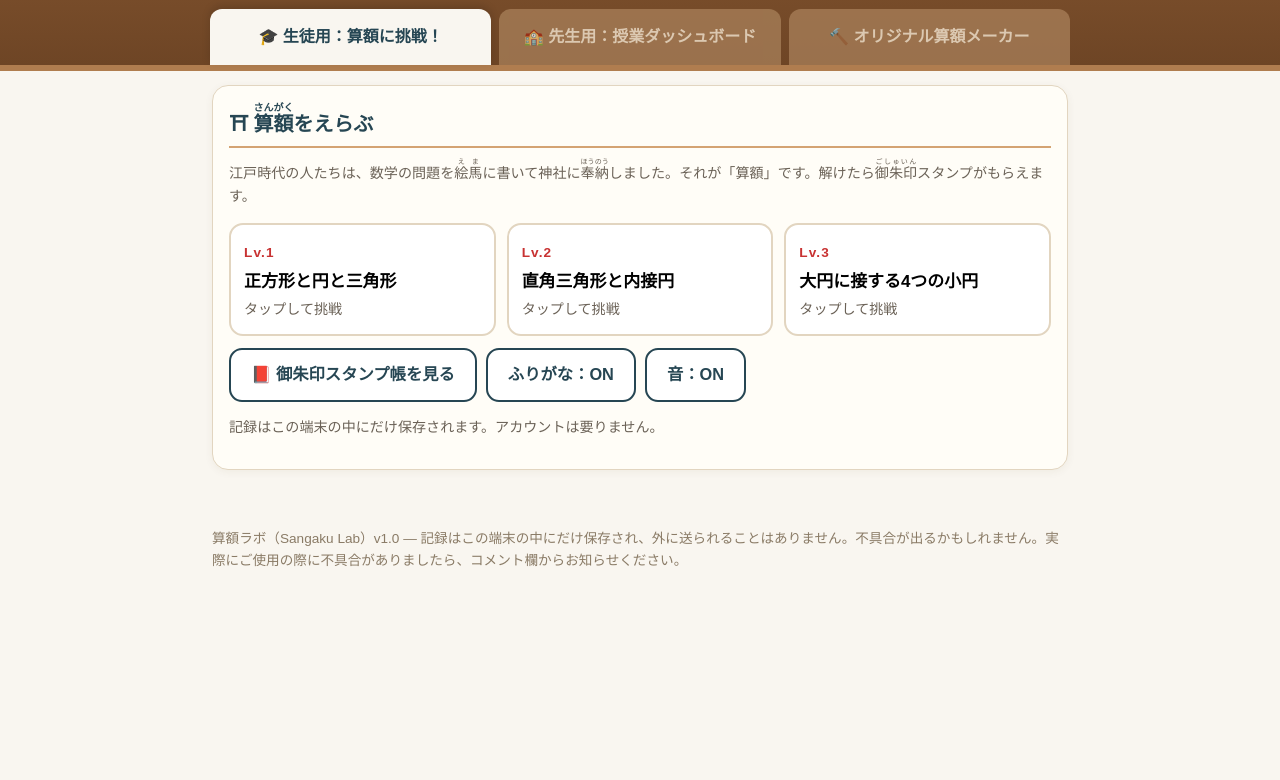
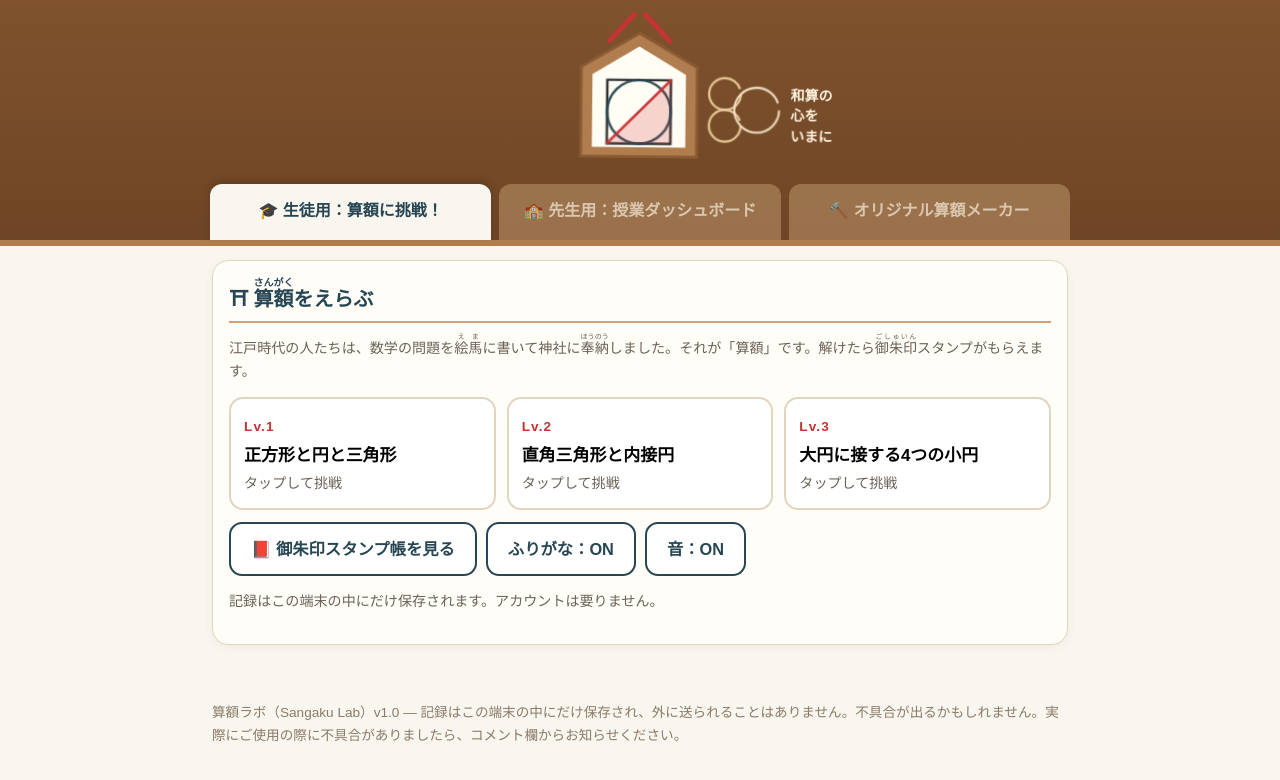
Before and after one commit to jkj7vv2nd7-lang/sangaku-lab, a plain HTML site: page index.html in a window 1280 px wide. Shown: the part 134-914 px from the top of the page. Before the commit the page ends 800 px from the top, so only its background shows below. Drawn offline with Linux system fonts and the light colour scheme.

Commit message:
タイトル部に算額の絵馬アニメーションを追加

```diff
--- a/index.html
+++ b/index.html
@@ -107,6 +107,16 @@ table.monitor th{background:#F3EAD8;}
 /* ===== メーカー ===== */
 .palette{display:flex; gap:8px; flex-wrap:wrap;}
 .palette button{min-height:50px; padding:8px 14px; border-radius:12px; border:2px solid var(--wood-d); background:#FBF3E3; font-weight:800;}
+.ema-art{display:block; width:min(430px,94vw); height:auto; margin:0 auto 10px;
+  transform-origin:50% -4%; animation:emaSway 7.5s ease-in-out infinite;}
+@keyframes emaSway{0%,100%{transform:rotate(-1.1deg)} 50%{transform:rotate(1.1deg)}}
+.ema-art .dr{stroke-dasharray:1; stroke-dashoffset:1; animation:emaDraw 11s ease-in-out infinite;}
+.ema-art .d2{animation-delay:.7s} .ema-art .d3{animation-delay:1.4s} .ema-art .d4{animation-delay:2.1s} .ema-art .d5{animation-delay:2.6s}
+@keyframes emaDraw{0%{stroke-dashoffset:1; opacity:1} 26%{stroke-dashoffset:0; opacity:1}
+  84%{stroke-dashoffset:0; opacity:1} 93%{stroke-dashoffset:0; opacity:0} 100%{stroke-dashoffset:1; opacity:0}}
+.ema-art .fl{opacity:0; animation:emaFill 11s ease-in-out infinite;}
+@keyframes emaFill{0%,30%{opacity:0} 42%{opacity:1} 84%{opacity:1} 93%,100%{opacity:0}}
+@media (prefers-reduced-motion: reduce){ .ema-art, .ema-art .dr, .ema-art .fl{animation:none;} .ema-art .dr{stroke-dashoffset:0;} .ema-art .fl{opacity:1;} }
 footer{max-width:880px; margin:0 auto; padding:0 12px 26px; color:#8A7B66; font-size:.85rem;}
 /* ===== 印刷シート ===== */
 #sheet{display:none;}
@@ -131,6 +141,24 @@ footer{max-width:880px; margin:0 auto; padding:0 12px 26px; color:#8A7B66; font-
   <div class="rope"></div>
   <h1>算額ラボ<span class="seal">算額</span></h1>
   <p class="sub">Sangaku Lab 〜<ruby>和算<rt>わさん</rt></ruby>でひらめく<ruby>探究<rt>たんきゅう</rt></ruby>ノート〜</p>
+  <svg class="ema-art" viewBox="0 0 460 176" role="img" aria-label="算額の絵馬のイラスト（アニメーション）">
+    <path d="M236 6 L262 34" stroke="#C83232" stroke-width="5" fill="none" stroke-linecap="round"/>
+    <path d="M224 6 L198 34" stroke="#C83232" stroke-width="5" fill="none" stroke-linecap="round"/>
+    <path d="M230 26 L292 62 L292 158 L168 158 L168 62 Z" fill="#B07D4F" stroke="#8A5A33" stroke-width="3"/>
+    <path d="M230 40 L280 70 L280 148 L180 148 L180 70 Z" fill="#FFFDF4"/>
+    <g fill="none" stroke-linecap="round">
+      <rect class="dr d2" x="196" y="76" width="68" height="68" pathLength="1" stroke="#2B2B2B" stroke-width="2.6"/>
+      <circle class="dr d3" cx="230" cy="110" r="34" pathLength="1" stroke="#264653" stroke-width="2.6"/>
+      <path class="dr d4" d="M196 144 L264 76" pathLength="1" stroke="#C83232" stroke-width="2.8"/>
+    </g>
+    <polygon class="fl" points="196,144 264,144 264,76" fill="rgba(200,50,50,.20)"/>
+    <circle class="dr d5" cx="322" cy="90" r="17" pathLength="1" fill="none" stroke="#E8C896" stroke-width="2.4"/>
+    <circle class="dr d5" cx="322" cy="124" r="17" pathLength="1" fill="none" stroke="#E8C896" stroke-width="2.4"/>
+    <circle class="dr d5" cx="356" cy="107" r="24" pathLength="1" fill="none" stroke="#F3E2C7" stroke-width="2.2" stroke-dasharray="1"/>
+    <text x="392" y="96" font-size="15" fill="#FFF3DF" font-family="Hiragino Mincho ProN,serif" font-weight="700">和算の</text>
+    <text x="392" y="118" font-size="15" fill="#FFF3DF" font-family="Hiragino Mincho ProN,serif" font-weight="700">心を</text>
+    <text x="392" y="140" font-size="15" fill="#FFF3DF" font-family="Hiragino Mincho ProN,serif" font-weight="700">いまに</text>
+  </svg>
   <nav class="modes" aria-label="モード切替">
     <button id="modeStudent" class="on">🎓 生徒用：算額に挑戦！</button>
     <button id="modeTeacher">🏫 先生用：授業ダッシュボード</button>
```
